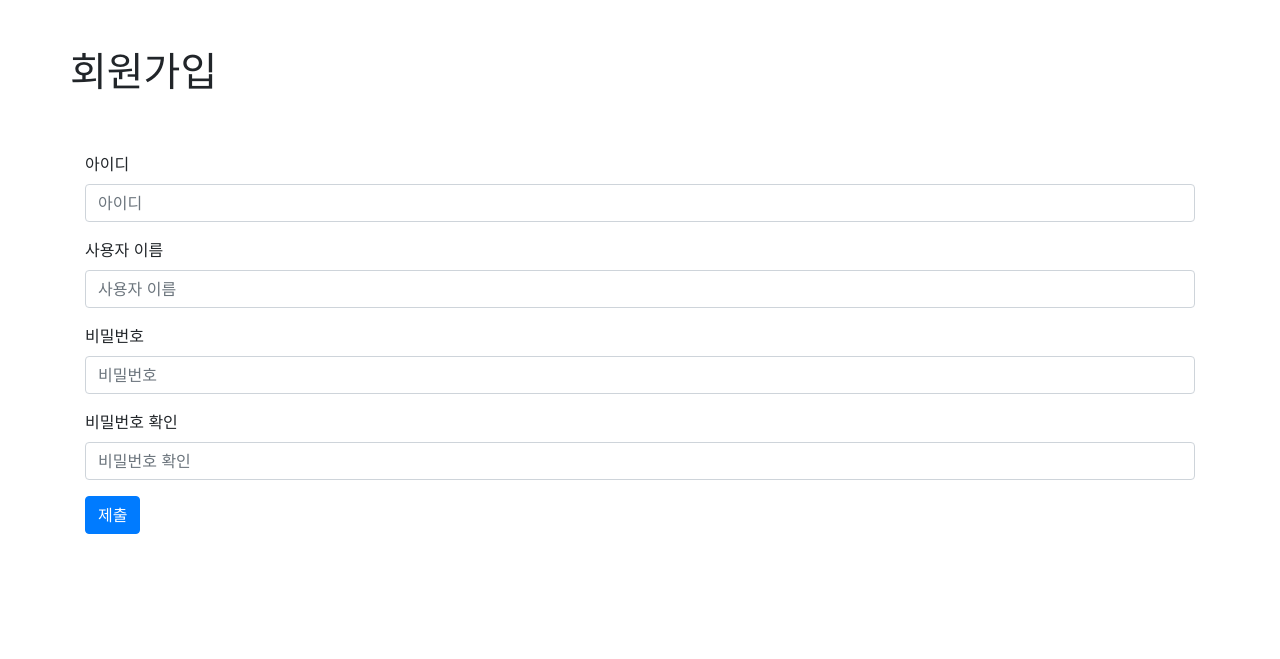
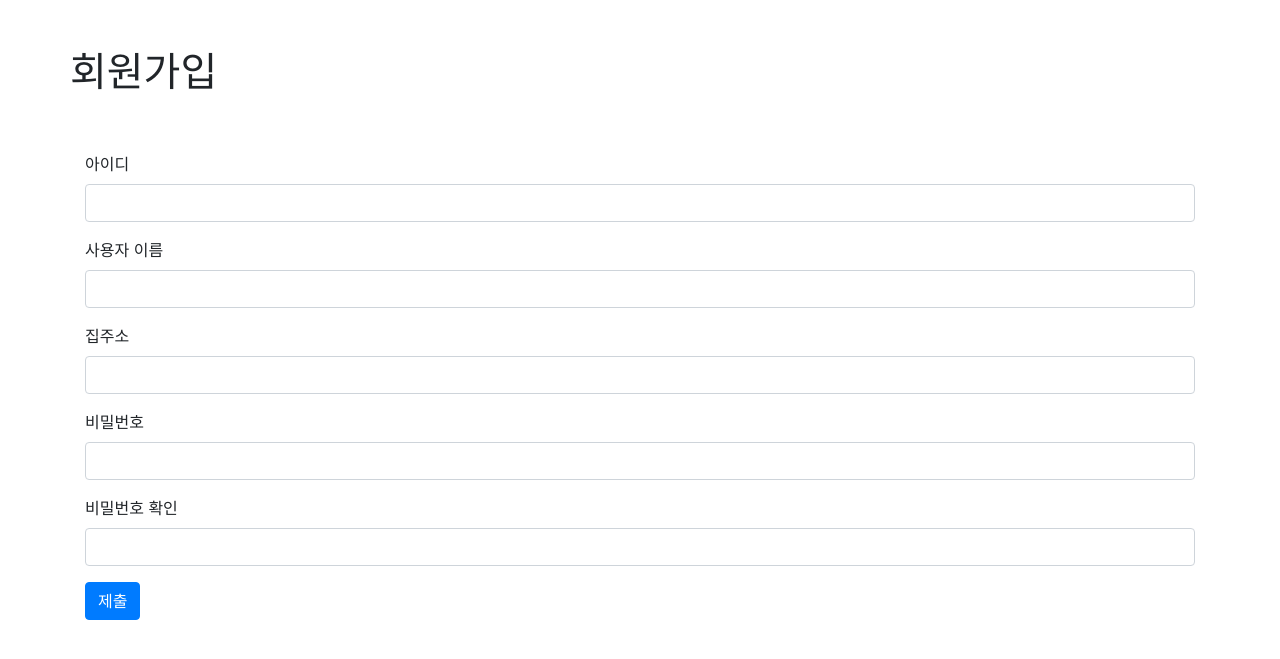
Before and after one commit to saleprobe/Project, a Flask app: page /register in a window 1280 px wide. Shown: the top 659 px of the page. Run offline with Flask 2, Linux system fonts and the light colour scheme; some libraries are stand-ins or nearby versions.

Commit message:
메인html, register, login 디테일 수정
메인html창에서 쓸모없는 빈칸, 버튼 삭제
register창에서 주소 받아오는 칸 추가, 빈칸 텍스트양식 수정(네이버 참고)
login창에서 빈칸 텍스트양식 수정(네이버 참고)

```diff
--- a/Direct Sale/app.py
+++ b/Direct Sale/app.py
@@ -8,6 +8,7 @@ from models import Fcuser
 from flask import session
 from flask_wtf.csrf import CSRFProtect
 from forms import RegisterForm, LoginForm
+from flask import flash
 
 app = Flask(__name__)
 
@@ -35,6 +36,7 @@ def register():
 
 @app.route("/listofproduct")
 def list_of_product():
+    flash("Test")
     return "미구현"
 
 @app.route('/login', methods=['GET', 'POST'])
@@ -44,6 +46,7 @@ def login():
         session['userid'] = form.data.get('userid')  # form에서 가져온 userid를 session에 저장
 
         return redirect('/')  # 로그인에 성공하면 홈화면으로 redirect
+
 
     return render_template('login.html', form=form)
 
--- a/Direct Sale/forms.py
+++ b/Direct Sale/forms.py
@@ -1,3 +1,4 @@
+from flask import flash, redirect
 from flask_wtf import FlaskForm
 from models import Fcuser
 from wtforms import StringField, PasswordField
@@ -6,6 +7,7 @@ from wtforms.validators import DataRequired, EqualTo
 class RegisterForm(FlaskForm):
     userid = StringField('userid', validators=[DataRequired()])
     username = StringField('username', validators=[DataRequired()])
+    address = StringField('address', validators=[DataRequired()])
     password = PasswordField('password', validators=[DataRequired(), EqualTo('re_password')]) #equalTo("필드네임")
     re_password = PasswordField('re_password', validators=[DataRequired()])
 
@@ -19,10 +21,16 @@ class LoginForm(FlaskForm):
             password = field.data
             if Fcuser.query.filter_by(userid=userid).first() != None:
                 fcuser = Fcuser.query.filter_by(userid=userid).first()
+                print(fcuser.password)
             else:
+                flash("없는 아이디 입니다.")
+                # return redirect('/index.html')
                 raise ValueError('Wrong id')
             if fcuser.password != password:
                 # raise ValidationError(message % d)
+                # return "비밀번호가 틀립니다"
+                flash("비밀번호가 틀립니다.")
+                # return redirect('/index.html')
                 raise ValueError('Wrong password')
     userid = StringField('userid', validators=[DataRequired()])
     password = PasswordField('password', validators=[DataRequired(), UserPassword()])
--- a/Direct Sale/templates/login.html
+++ b/Direct Sale/templates/login.html
@@ -28,13 +28,13 @@
                     {{form.csrf_token}}
                     <div class="form-group">
 
-                        {{form.userid.label("아이디")}}
+<!--                        {{form.userid.label("아이디")}}-->
                         {{form.userid(class="form-control", placeholder="아이디")}}
                     </div>
 
                     <div class="form-group">
 
-                        {{form.password.label("비밀번호")}}
+<!--                        {{form.password.label("비밀번호")}}-->
                         {%if form.password.errors%}
                         <!-- 로그인 실패시 errors/ password필드의 모든 에러를 갖고있다. -->
                         {{form.password.errors.0}}
--- a/Direct Sale/templates/register.html
+++ b/Direct Sale/templates/register.html
@@ -23,31 +23,37 @@
         </div>
         <div class="row mt-5">
             <div class="col-12">
-                <form method="POST" >   <!--엑션 삭제해야됌-->
+                <form method="POST" >   <!--엑션 삭제해야됨-->
                     {{form.csrf_token}}
                     <div class="form-group">
                         <!-- <label for="userid">아이디</label>
                         <input type="text" class="form-control" id="userid" placeholder="아이디" name="userid" /> -->
                         {{form.userid.label("아이디")}}
-                        {{form.userid(class="form-control", placeholder="아이디")}}
+                        {{form.userid(class="form-control", placeholder="")}}
                     </div>
                     <div class="form-group">
                         <!-- <label for="username">이름</label>
                         <input type="text" class="form-control" id="username" placeholder="사용자이름" name="username" /> -->
                         {{form.username.label("사용자 이름")}}
-                        {{form.username(class="form-control", placeholder="사용자 이름")}}
+                        {{form.username(class="form-control", placeholder="")}}
+                    </div>
+                    <div class="form-group">
+                        <!-- <label for="username">이름</label>
+                        <input type="text" class="form-control" id="username" placeholder="사용자이름" name="username" /> -->
+                        {{form.address.label("집주소")}}
+                        {{form.address(class="form-control", placeholder="")}}
                     </div>
                     <div class="form-group">
                         <!-- <label for="password">비밀번호</label>
                         <input type="password" class="form-control" id="password" placeholder="비밀번호" name="password" /> -->
                         {{form.password.label("비밀번호")}}
-                        {{form.password(class="form-control", placeholder="비밀번호")}}
+                        {{form.password(class="form-control", placeholder="")}}
                     </div>
                     <div class="form-group">
                         <!-- <label for="re-password">비밀번호 확인</label>
                         <input type="password" class="form-control" id="re_password" placeholder="비밀번호 확인" name="re-password" /> -->
                         {{form.re_password.label("비밀번호 확인")}}
-                        {{form.re_password(class="form-control", placeholder="비밀번호 확인")}}
+                        {{form.re_password(class="form-control", placeholder="")}}
                     </div>
                     <button type="submit" class="btn btn-primary">제출</button>
                 </form>
```
Also changed, not shown: Direct Sale/templates/errortext.html (added, +10 -0 lines), Direct Sale/templates/index.html (+10 -1 lines), Direct Sale/db.sqlite.
